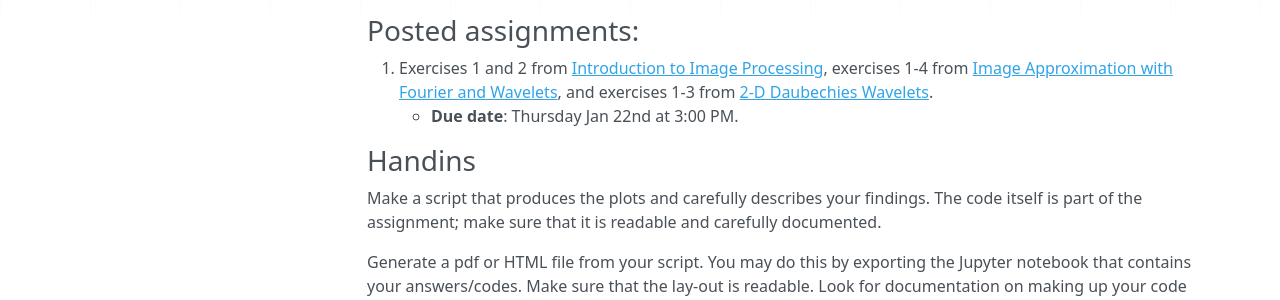
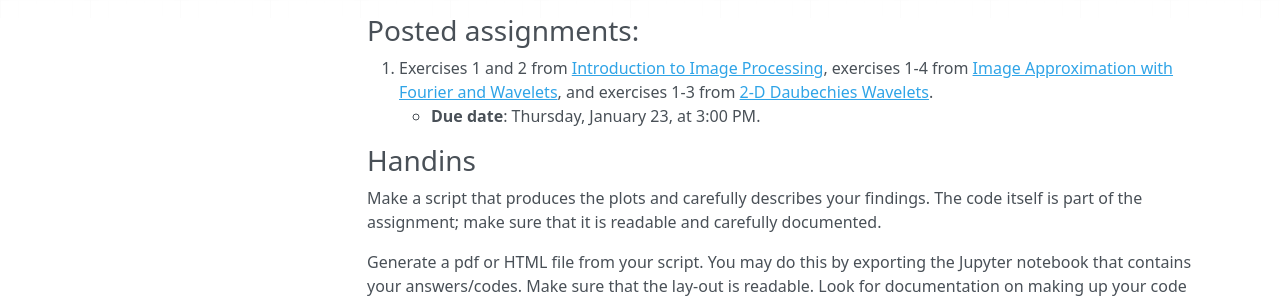
Before and after one commit to flexie/CSE-8803, an MkDocs documentation site: the page built from docs/homework.md, in a window 1280 px wide. Shown: the part 288-588 px from the top of the page. Built offline with MkDocs 1.6.1, drawn with Linux system fonts in a browser that asks for light colours; nearby versions of some CDN libraries; old or Windows-style settings are respelled for this version of MkDocs.

Commit message:
update due date

```diff
--- a/docs/homework.md
+++ b/docs/homework.md
@@ -10,7 +10,7 @@ To get the the recently tested Jupyter notebooks in Python, please clone the Num
 ### Posted assignments:
 
 1. Exercises 1 and 2 from [Introduction to Image Processing], exercises 1-4 from [Image Approximation with Fourier and Wavelets], and exercises 1-3 from [2-D Daubechies Wavelets].
-	* **Due date**: Thursday Jan 22nd at 3:00 PM.
+	* **Due date**: Thursday, January 23, at 3:00 PM.
 
 ### Handins
 
```
